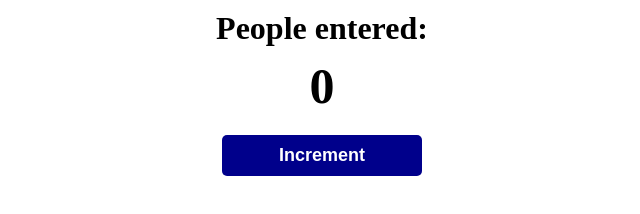
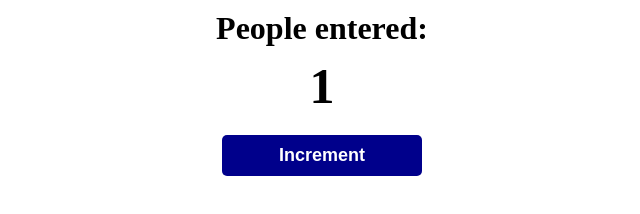
Before and after one commit to 0x9one/counter-app-js, a plain HTML site: page index.html in a window 1280 px wide. Both pictures are taken after a click on the button "Increment". Shown: the full height of the page, 318-958 px from the left. Drawn offline with Linux system fonts and the light colour scheme.

Commit message:
Write increment function when button click and display the increment number

```diff
--- a/index.html
+++ b/index.html
@@ -13,7 +13,7 @@
         <h2 id="count-el">0</h2>
 
         <!-- Create a Increment button -->
-        <button id="increment-btn">Increment</button>
+        <button id="increment-btn" onclick="increment()">Increment</button>
         <script src="js/main.js"></script>
     </body>
 </html>
--- a/js/main.js
+++ b/js/main.js
@@ -0,0 +1,6 @@
+let countEl = document.getElementById("count-el");
+let count = 0;
+function increment() {
+    count = count + 1;
+    countEl.innerText = count;
+}
```
